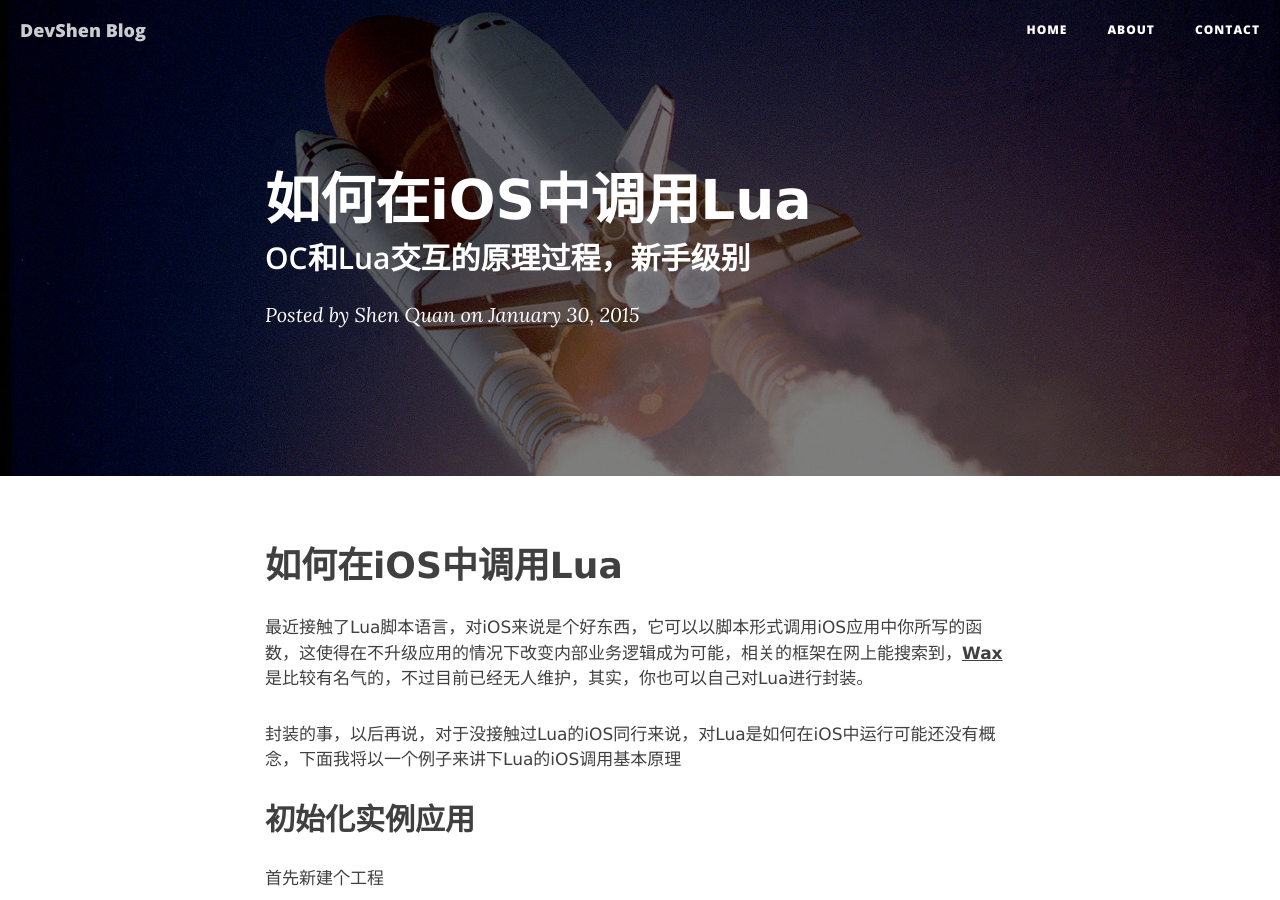
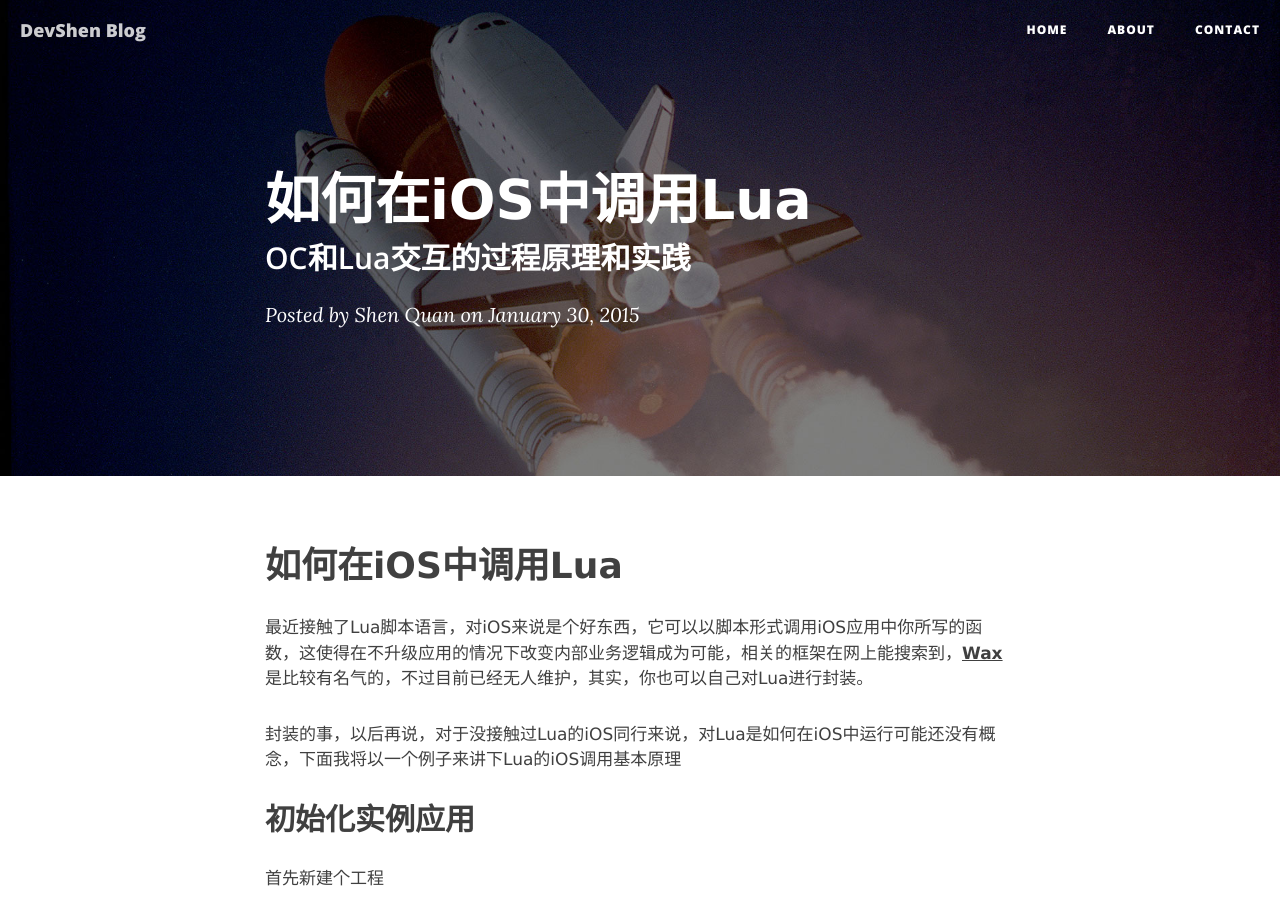
Before and after one commit to devshen/devshen.github.io, a Jekyll site: the page built from _posts/2015-01-30-Use_Lua_in_iOS.md, in a window 1280 px wide and 900 px high. Built offline with Jekyll 4.4.1, drawn with Linux system fonts in a browser that asks for light colours; nearby versions of some CDN libraries; Markdown is read by kramdown in place of the engine named in the settings; comment, search, counter and statistics services are not loaded.

Commit message:
subtitle

```diff
--- a/_posts/2015-01-30-Use_Lua_in_iOS.md
+++ b/_posts/2015-01-30-Use_Lua_in_iOS.md
@@ -1,7 +1,7 @@
 ---
 layout:     post
 title:      "如何在iOS中调用Lua"
-subtitle:   "OC和Lua交互的原理过程，新手级别"
+subtitle:   "OC和Lua交互的过程原理和实践"
 date:       2015-01-30 12:00:00
 author:     "Shen Quan"
 header-img: "img/post-bg-01.jpg"
```
